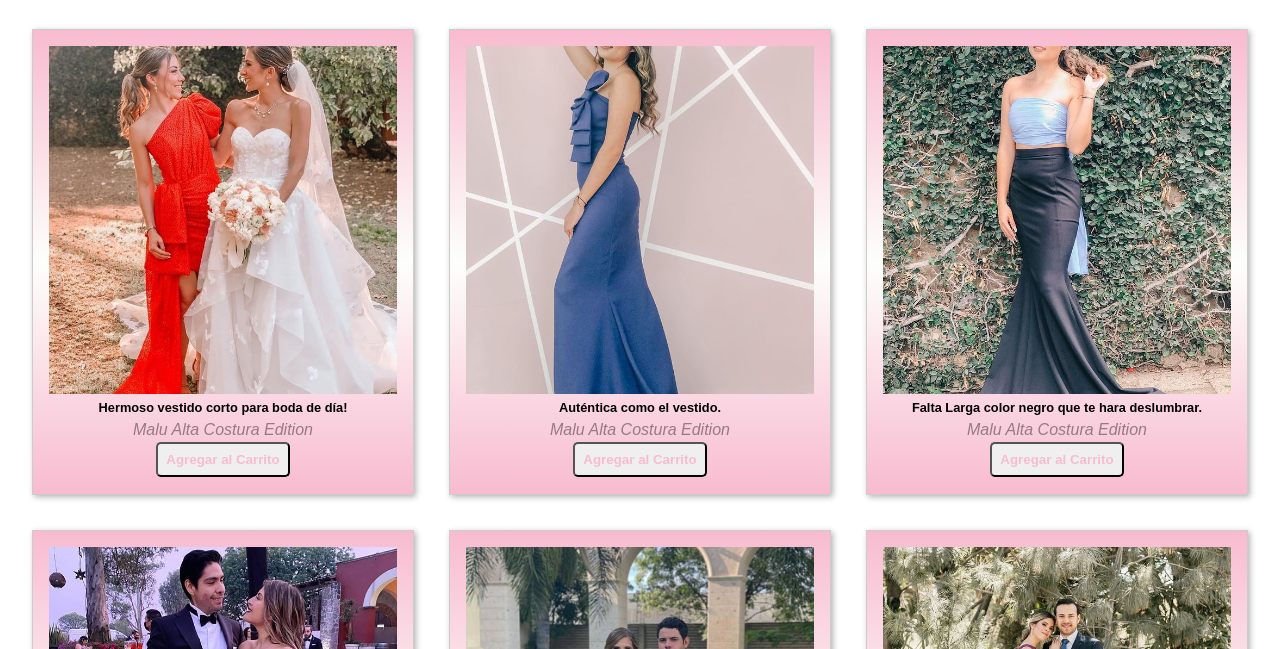
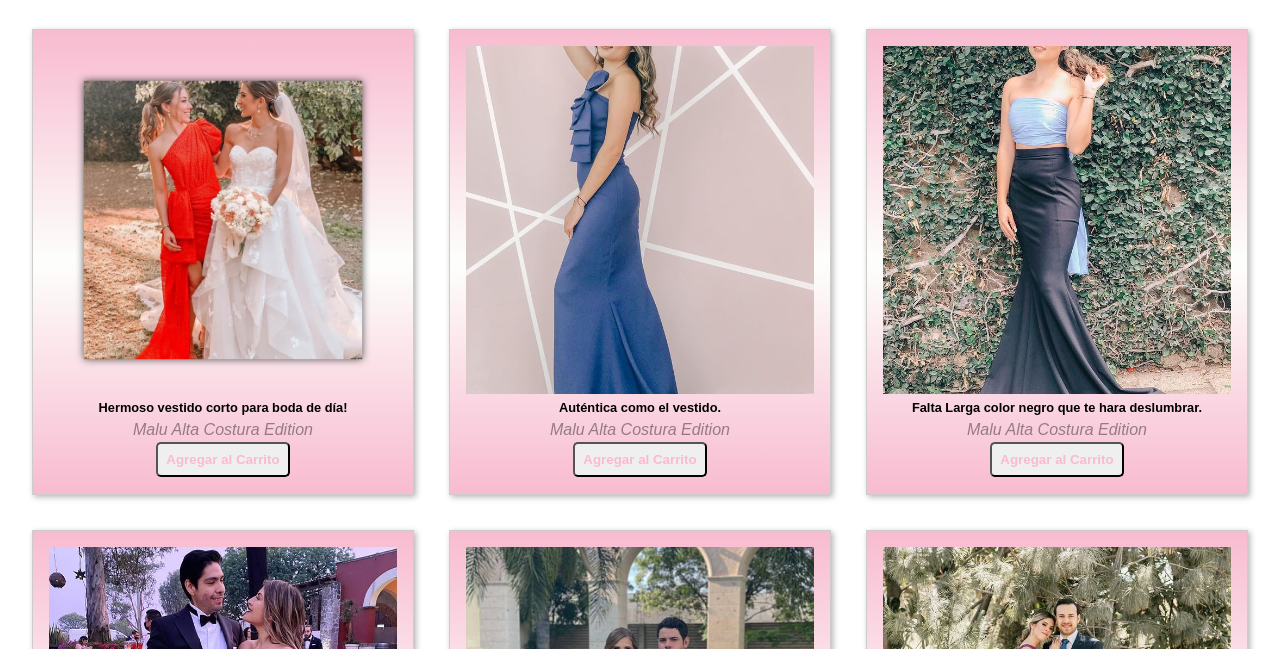
Before and after one commit to ManeMN19/MaluAltaCostura, a plain HTML site: page pages/tiendaEnLinea.html in a window 1280 px wide. In both pictures the pointer is over the picture 223 px from the left and 370 px from the top of the page. Shown: the part 151-800 px from the top of the page. Drawn offline with nearby package versions, Linux system fonts and the light colour scheme.

Commit message:
Se agrega transform && transition

```diff
--- a/css/styles.css
+++ b/css/styles.css
@@ -97,6 +97,13 @@ img {
     padding: 1em;
 }
 
+.product__card--img:hover {
+    box-shadow: 0px 0px 10px #444;
+    z-index: 2;
+    transition: all 200ms ease-in;
+    transform: scale(0.8);
+}
+
 .product__card--text {
     text-align: center;
     line-height: 1.5;
--- a/pages/tiendaEnLinea.html
+++ b/pages/tiendaEnLinea.html
@@ -6,6 +6,7 @@
     <meta name="viewport" content="width=device-width, initial-scale=1.0">
     <link rel="stylesheet" href="../css/styles.css">
     <link href="https://fonts.googleapis.com/css2?family=Poppins:ital,wght@0,100;0,400;0,600;1,100;1,400;1,600&display=swap" rel="stylesheet">
+    <link rel="stylesheet" href="https://cdnjs.cloudflare.com/ajax/libs/animate.css/4.1.1/animate.min.css"/>
     <link
       rel="stylesheet"
       href="https://cdnjs.cloudflare.com/ajax/libs/font-awesome/5.15.4/css/all.min.css"
```
Also changed, not shown: index.html (+1 -0 lines).
